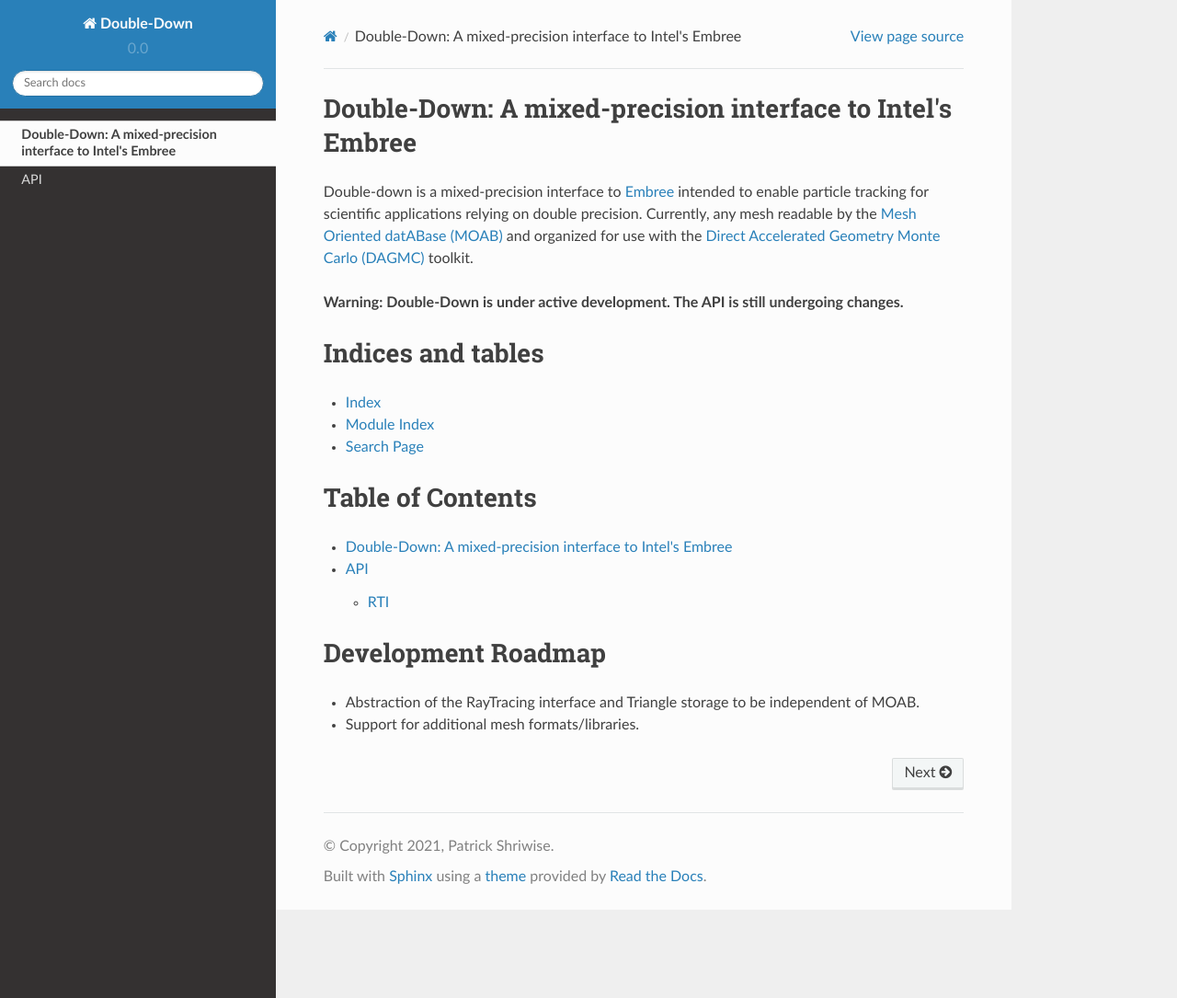
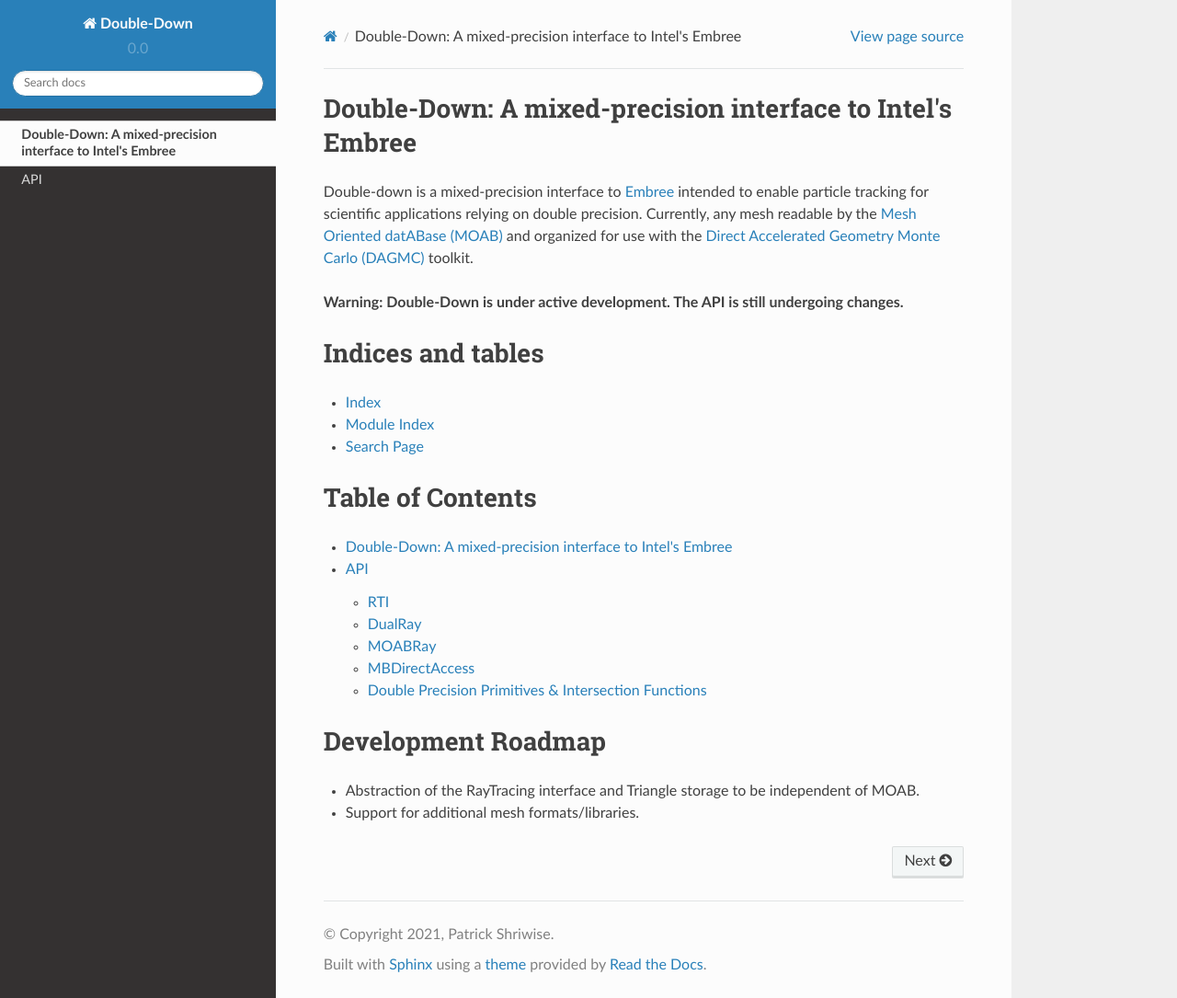
Before and after one commit to pshriwise/double-down, a Sphinx documentation site: the page built from docs/index.rst, in a window 1280 px wide and 1085 px high. Shown: the whole window at 92% size. Built offline with Sphinx 7.4.7 and the Read the Docs theme 2.0.0, drawn with Linux system fonts in a browser that asks for light colours.

Commit message:
More cleanup. Adding newly documented classes to the doxygen/sphinx build.

```diff
--- a/CMakeLists.txt
+++ b/CMakeLists.txt
@@ -79,7 +79,6 @@
 install(FILES "${CMAKE_CURRENT_SOURCE_DIR}/include/double-down/Vec3fa.h" DESTINATION "${DD_INCLUDE_INSTALL_LOCATION}")
 install(FILES "${CMAKE_CURRENT_SOURCE_DIR}/include/double-down/Vec3ba.h" DESTINATION "${DD_INCLUDE_INSTALL_LOCATION}")
 install(FILES "${CMAKE_CURRENT_SOURCE_DIR}/include/double-down/Vec3.h" DESTINATION "${DD_INCLUDE_INSTALL_LOCATION}")
-install(FILES "${CMAKE_CURRENT_SOURCE_DIR}/include/double-down/AABB.h" DESTINATION "${DD_INCLUDE_INSTALL_LOCATION}")
 
 # Tests
 enable_testing()
--- a/docs/api/cpp_double_down.rst
+++ b/docs/api/cpp_double_down.rst
@@ -3,5 +3,29 @@
 RTI
 ===
 
-.. doxygenfile:: RTI.hpp
+.. doxygenfile:: RTI.hpp ray.h
    :project: Double-Down
+
+DualRay
+=======
+
+.. doxygenfile:: ray.h
+   :project: Double-Down
+
+MOABRay
+=======
+
+.. doxygenfile:: MOABRay.h
+   :project: Double-Down
+
+MBDirectAccess
+==============
+
+.. doxygenfile:: MOABDirectAccess.h
+   :project: Double-Down
+
+Double Precision Primitives & Intersection Functions
+=====================================================
+
+.. doxygenfile:: primitives.hpp
+   :project: Double-Down
--- a/docs/index.rst
+++ b/docs/index.rst
@@ -16,8 +16,6 @@
 .. toctree::
    :maxdepth: 2
    :caption: Contents:
-
-
 
 Indices and tables
 ==================
```
Also changed, not shown: 3 other files.
